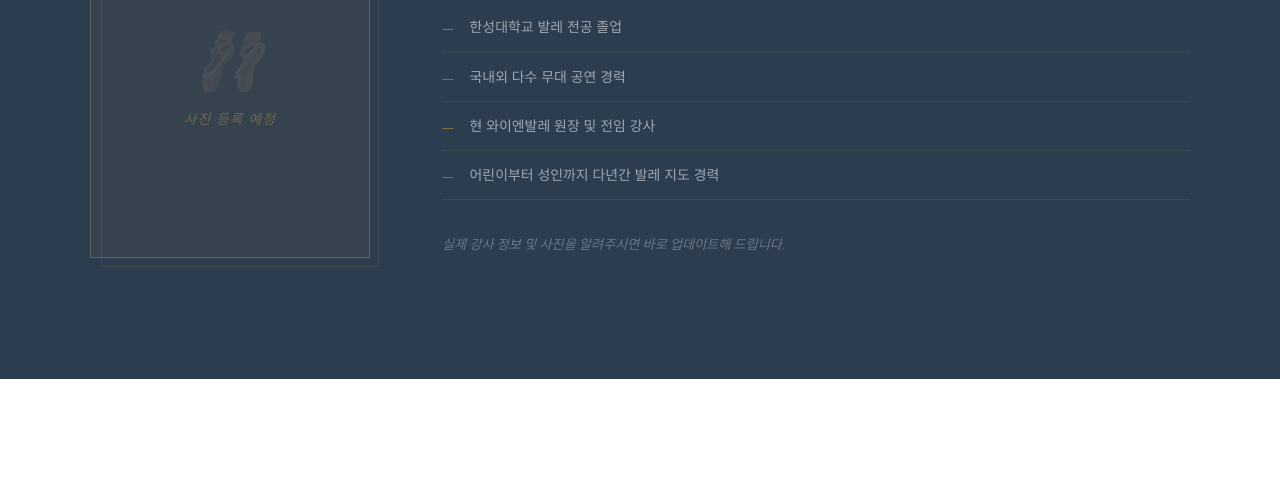
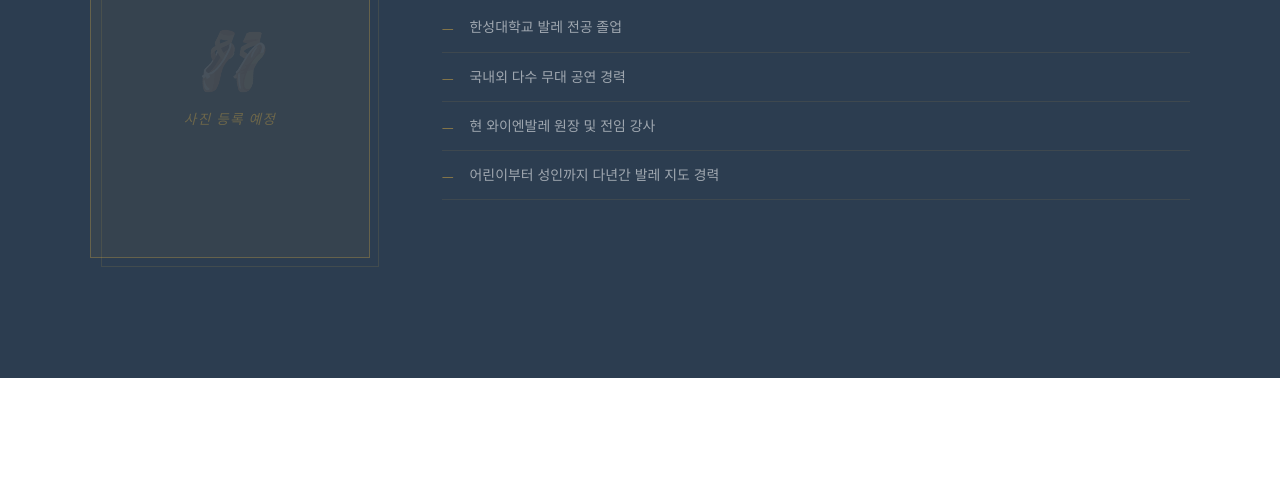
Before and after one commit to YN-Ballet/YN_Ballet_Studio, a plain HTML site: page index.html in a window 1280 px wide. Shown: the part 3922-4399 px from the top of the page. Drawn offline with nearby package versions, Linux system fonts and the light colour scheme.

Commit message:
Delete instructor update information from index.html
Removed instructor update information paragraph.

```diff
--- a/index.html
+++ b/index.html
@@ -552,9 +552,7 @@
           <li>현 와이엔발레 원장 및 전임 강사</li>
           <li>어린이부터 성인까지 다년간 발레 지도 경력</li>
         </ul>
-        <p style="margin-top:32px;font-size:0.82rem;color:rgba(255,255,255,0.3);line-height:2;font-family:'Noto Serif KR',serif;font-style:italic;">
-          실제 강사 정보 및 사진을 알려주시면 바로 업데이트해 드립니다.
-        </p>
+
       </div>
     </div>
   </div>
```
